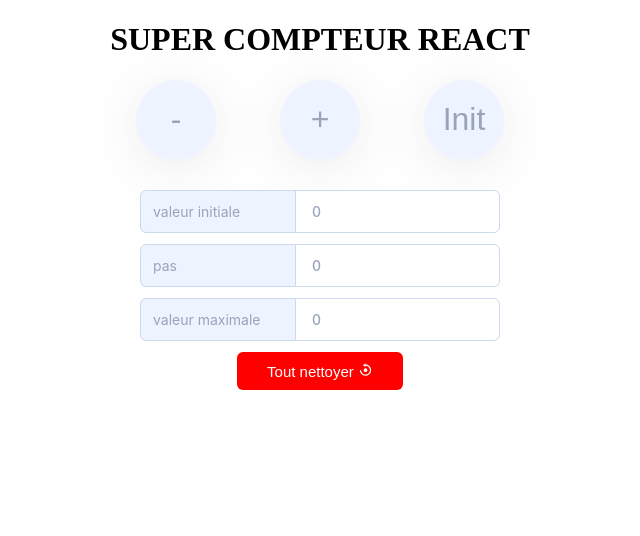
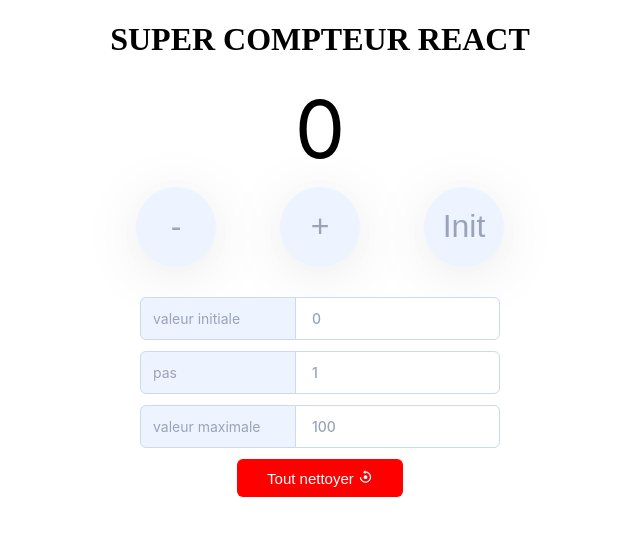
Before and after one commit to Frizizz/super-counter-app, a React (Create React App) app: page / in a window 1280 px wide. Shown: the top 536 px of the page, without its empty margins (320-960 px from the left). Built offline with nearby package versions, Linux system fonts and the light colour scheme; a web font is replaced by a local one.

Commit message:
correction useContext+useReducer

```diff
--- a/src/CounterContext.js
+++ b/src/CounterContext.js
@@ -1,9 +1,19 @@
-import { createContext } from 'react'
+import { createContext, useReducer } from 'react'
+import reducer, { initialState } from './counter.reducer'
 
 export const CounterContext = createContext()
 
 export function CounterContextProvider({ children }) {
+  const [state, dispatch] = useReducer(reducer, initialState)
+
   return (
-    <CounterContext.Provider value={{}}>{children}</CounterContext.Provider>
+    <CounterContext.Provider
+      value={{
+        ...state,
+        dispatch,
+      }}
+    >
+      {children}
+    </CounterContext.Provider>
   )
 }
--- a/src/components/CounterControl.js
+++ b/src/components/CounterControl.js
@@ -2,6 +2,7 @@ import './CounterControl.css'
 import RoundedButton from './RoundedButton'
 import { useContext } from 'react'
 import { CounterContext } from '../CounterContext'
+import { decreaseCount, increaseCount, resetCount } from '../counter.reducer'
 
 function CounterControl() {
   const { dispatch } = useContext(CounterContext)
@@ -10,21 +11,21 @@ function CounterControl() {
     <div className="CounterControl">
       <RoundedButton
         onClick={() => {
-          /* TODO */
+          dispatch(decreaseCount())
         }}
       >
         -
       </RoundedButton>
       <RoundedButton
         onClick={() => {
-          /* TODO */
+          dispatch(increaseCount())
         }}
       >
         +
       </RoundedButton>
       <RoundedButton
         onClick={() => {
-          /* TODO */
+          dispatch(resetCount())
         }}
       >
         Init
--- a/src/components/SettingsControl.js
+++ b/src/components/SettingsControl.js
@@ -2,35 +2,44 @@ import './SettingsControl.css'
 import InputWithLabel from './InputWithLabel'
 import { BiReset } from 'react-icons/bi'
 import SquaredButton from './SquaredButton'
+import { CounterContext } from '../CounterContext'
+import { useContext } from 'react'
+import {
+  setInitAll,
+  setInitialCount,
+  setMaxCount,
+  setStep,
+} from '../counter.reducer'
 
 function SettingsControl() {
-  /* TODO */
+  const { initialCount, step, maxCount, dispatch } = useContext(CounterContext)
+
   return (
     <div className="SettingsControl">
       <InputWithLabel
         label="valeur initiale"
-        value={0 /* TODO */}
-        onChange={() => {
-          /* TODO */
+        value={initialCount}
+        onChange={(event) => {
+          dispatch(setInitialCount(event.target.value))
         }}
       />
       <InputWithLabel
         label="pas"
-        value={0 /* TODO */}
-        onChange={() => {
-          /* TODO */
+        value={step}
+        onChange={(event) => {
+          dispatch(setStep(event.target.value))
         }}
       />
       <InputWithLabel
         label="valeur maximale"
-        value={0 /* TODO */}
-        onChange={() => {
-          /* TODO */
+        value={maxCount}
+        onChange={(event) => {
+          dispatch(setMaxCount(event.target.value))
         }}
       />
       <SquaredButton
         onClick={() => {
-          /* TODO */
+          dispatch(setInitAll())
         }}
       >
         Tout nettoyer <BiReset />
```
